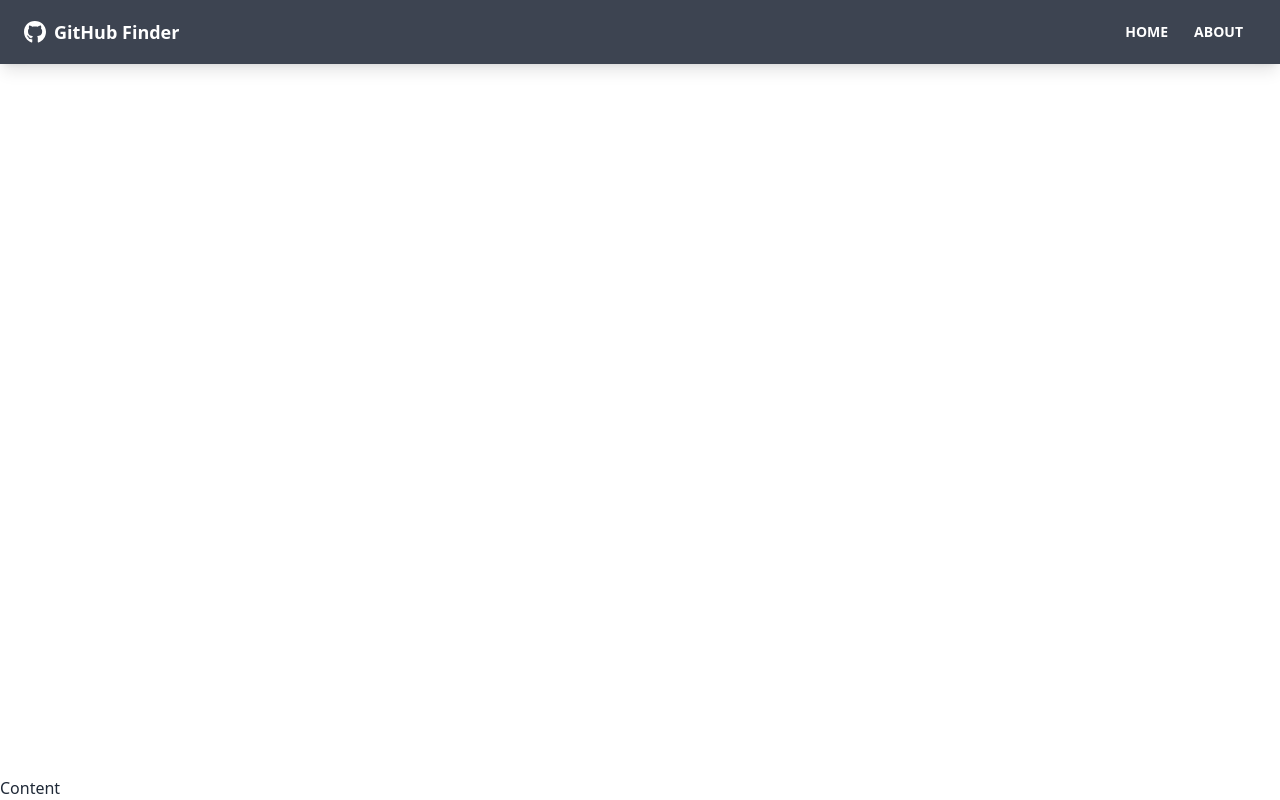
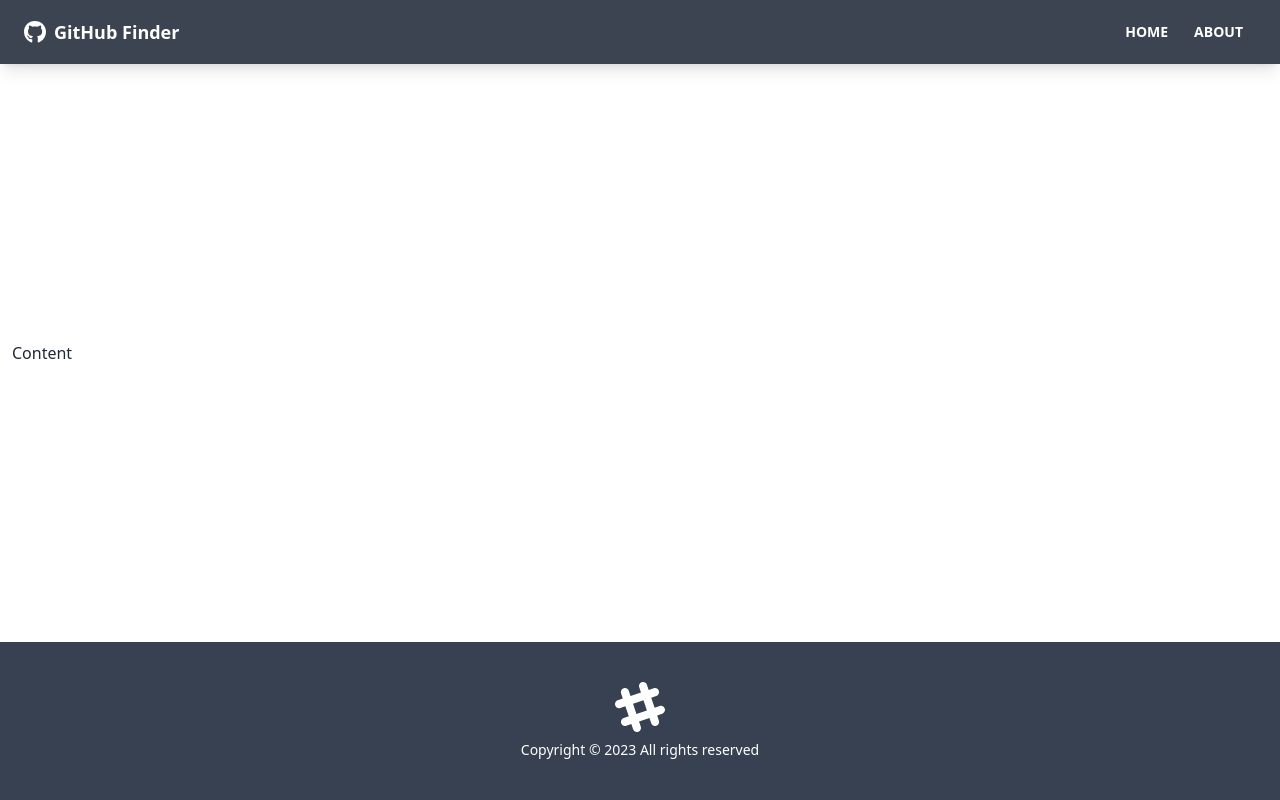
Before and after one commit to adityajinegar/github-finder, a React (Create React App) app: page / in a window 1280 px wide. Built offline with nearby package versions, Linux system fonts and the light colour scheme.

Commit message:
Footer component

```diff
--- a/src/App.js
+++ b/src/App.js
@@ -1,12 +1,14 @@
 import { BrowserRouter as Router, Route, Routes } from 'react-router-dom';
 import Navbar from './components/layout/Navbar';
+import Footer from './components/layout/Footer';
 
 function App() {
   return (
     <Router>
       <div className='flex flex-col justify-between h-screen'>
         <Navbar />
-        <main>Content</main>
+        <main className='container mx-auto px-3 pb-12'>Content</main>
+        <Footer />
       </div>
     </Router>
   );
--- /dev/null
+++ b/src/components/layout/Footer.jsx
@@ -0,0 +1,24 @@
+function Footer() {
+  const footerYear = new Date().getFullYear();
+
+  return (
+    <footer className='footer p-10 bg-gray-700 text-primary-content footer-center'>
+      <div>
+        <svg
+          width='50'
+          height='50'
+          viewBox='0 0 24 24'
+          xmlns='http://www.w3.org/2000/svg'
+          fillRule='evenodd'
+          clipRule='evenodd'
+          className='inline-block fill-current'
+        >
+          <path d='M22.672 15.226l-2.432.811.841 2.515c.33 1.019-.209 2.127-1.23 2.456-1.15.325-2.148-.321-2.463-1.226l-.84-2.518-5.013 1.677.84 2.517c.391 1.203-.434 2.542-1.831 2.542-.88 0-1.601-.564-1.86-1.314l-.842-2.516-2.431.809c-1.135.328-2.145-.317-2.463-1.229-.329-1.018.211-2.127 1.231-2.456l2.432-.809-1.621-4.823-2.432.808c-1.355.384-2.558-.59-2.558-1.839 0-.817.509-1.582 1.327-1.846l2.433-.809-.842-2.515c-.33-1.02.211-2.129 1.232-2.458 1.02-.329 2.13.209 2.461 1.229l.842 2.515 5.011-1.677-.839-2.517c-.403-1.238.484-2.553 1.843-2.553.819 0 1.585.509 1.85 1.326l.841 2.517 2.431-.81c1.02-.33 2.131.211 2.461 1.229.332 1.018-.21 2.126-1.23 2.456l-2.433.809 1.622 4.823 2.433-.809c1.242-.401 2.557.484 2.557 1.838 0 .819-.51 1.583-1.328 1.847m-8.992-6.428l-5.01 1.675 1.619 4.828 5.011-1.674-1.62-4.829z'></path>
+        </svg>
+        <p>Copyright &copy; {footerYear} All rights reserved</p>
+      </div>
+    </footer>
+  );
+}
+
+export default Footer;
```
